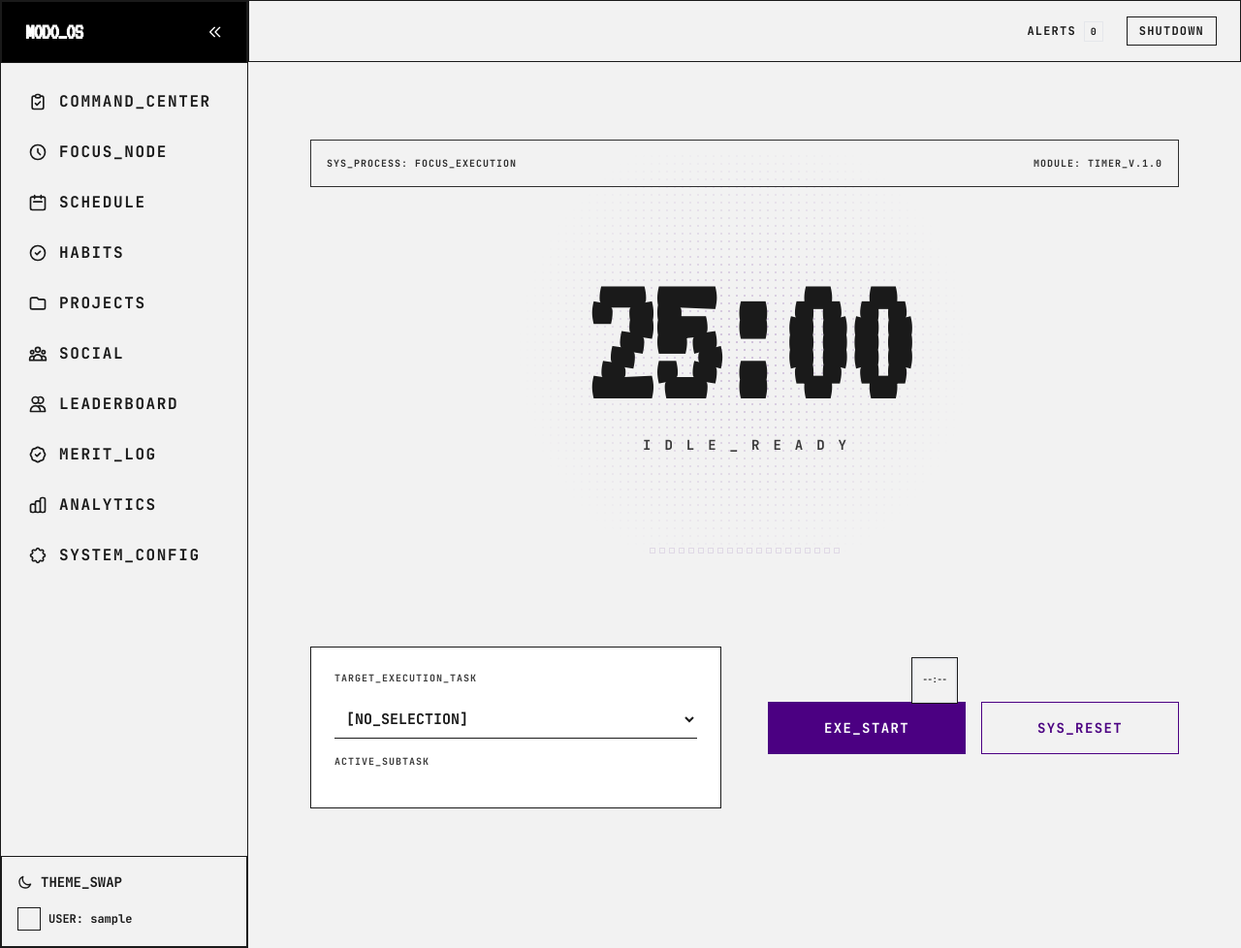
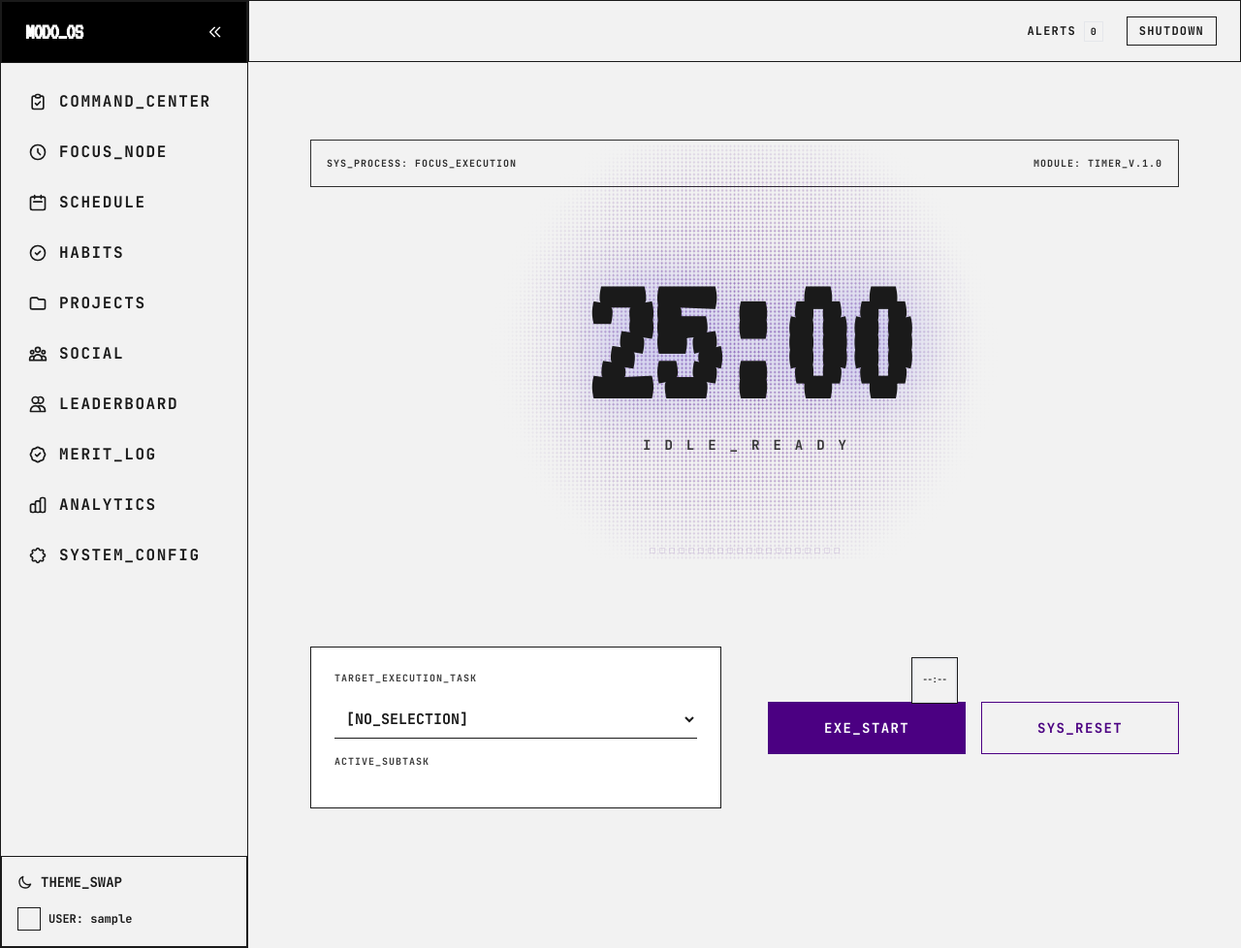
Before and after one commit to adnair2024/modo, a Flask app: page /timer in a window 1280 px wide. Shown: the whole page at 97% size. Run offline with Flask 3, Linux system fonts and the light colour scheme; the visitor is signed in with stand-in values (Sample User, id 1); data that the repository does not hold is empty; some libraries are stand-ins or nearby versions.

Commit message:
Visual Enhancement: Intensified timer display and CRT aura with accent color and animations

```diff
--- a/static/css/styles.css
+++ b/static/css/styles.css
@@ -189,8 +189,9 @@ body {
     position: relative;
     background: radial-gradient(circle, var(--accent-color) 0%, transparent 70%);
     mask-image: radial-gradient(circle, white 1px, transparent 1px);
-    mask-size: 8px 8px;
-    opacity: 0.2;
+    mask-size: 4px 4px;
+    opacity: 0.4;
+    filter: drop-shadow(0 0 20px var(--accent-color));
 }
 
 /* Custom Scrollbar (Digital Noir) */
@@ -219,3 +220,11 @@ body {
     border-color: var(--accent-color);
     box-shadow: 0 0 15px rgba(var(--accent-rgb), 0.1);
 }
+
+@keyframes aura-pulse {
+    0%, 100% { opacity: 0.4; transform: scale(1); }
+    50% { opacity: 0.6; transform: scale(1.05); }
+}
+.animate-aura {
+    animation: aura-pulse 4s ease-in-out infinite;
+}
--- a/templates/timer.html
+++ b/templates/timer.html
@@ -12,10 +12,10 @@
     <!-- The CRT Halftone Aura & Clock -->
     <div class="relative group">
         <!-- CRT Halftone Aura Mask (CSS handled) -->
-        <div class="absolute inset-[-100px] crt-aura transition-opacity duration-1000 group-hover:opacity-30"></div>
+        <div class="absolute inset-[-100px] crt-aura animate-aura transition-opacity duration-1000 group-hover:opacity-60"></div>
 
         <div class="relative flex flex-col items-center">
-            <span id="page-timer-display" class="text-[12rem] leading-none font-bold mono-display text-accent tracking-tighter select-none">{{ (active_sync_room.focus_duration if active_sync_room else (current_user.focus_duration or 25)) }}:00</span>
+            <span id="page-timer-display" class="text-[12rem] leading-none font-bold mono-display text-accent tracking-tighter select-none drop-shadow-[0_0_30px_rgba(var(--accent-rgb),0.3)]">{{ (active_sync_room.focus_duration if active_sync_room else (current_user.focus_duration or 25)) }}:00</span>
             <div id="timer-mode-label" class="text-sm font-bold uppercase tracking-[1em] text-accent opacity-50 ml-[1em]">IDLE_READY</div>
         </div>
     </div>
```
